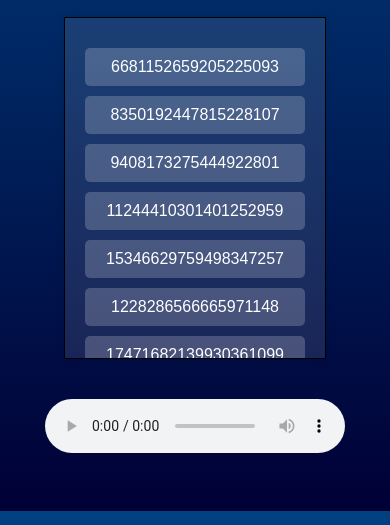
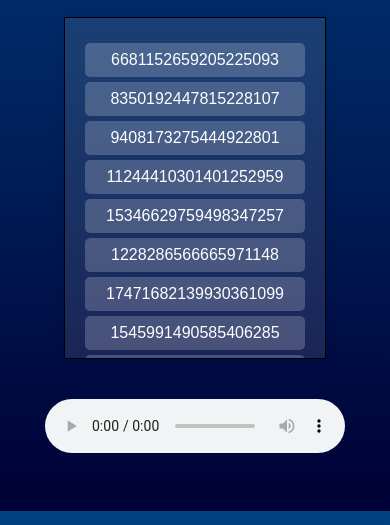
Before and after one commit to SteveZMTstudios/RIP, a plain HTML site: page keybox/index.html in a window 390 px wide. Shown: the part 250-775 px from the top of the page. Drawn offline with Linux system fonts and the light colour scheme.

Commit message:
fix mobile

```diff
--- a/keybox/index.html
+++ b/keybox/index.html
@@ -39,10 +39,11 @@
             margin-bottom: 20px;
         }
         .keybox {
-            margin: 10px 0;
-            padding: 10px;
+            margin: 5px 0;
+            padding: 8px;
             background-color: rgba(255, 255, 255, 0.2);
             border-radius: 5px;
+            word-wrap: break-word;
         }
         audio {
             margin-top: 20px;
```
